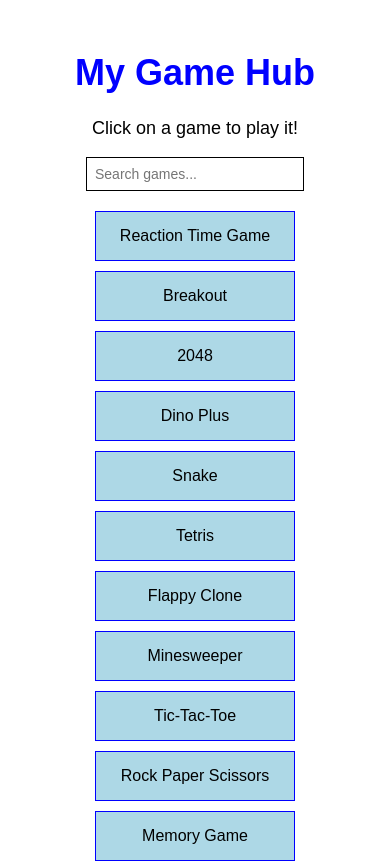
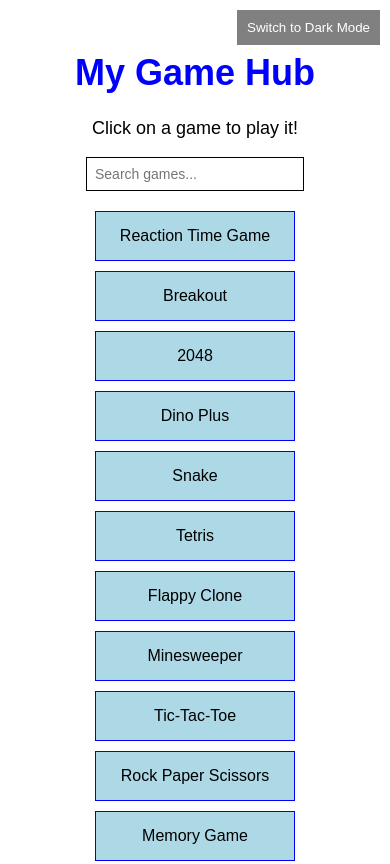
Before and after one commit to crepeguy1/Offline-Games, a plain HTML site: page Game_Hub.html in a window 390 px wide. Shown: the top 864 px of the page. Drawn offline with Linux system fonts and the light colour scheme.

Commit message:
Added light and dark mode toggle button to the Game Hub page

```diff
--- a/Game_Hub.html
+++ b/Game_Hub.html
@@ -21,6 +21,16 @@
       font-size: 18px;
     }
 
+    body.light-mode {
+      background-color: white;
+      color: black;
+    }
+
+    body.dark-mode {
+      background-color: #121212;
+      color: #ffffff;
+    }
+
     nav {
       display: flex;
       flex-wrap: wrap;
@@ -28,6 +38,18 @@
       gap: 10px;
       max-width: 800px;
       margin: 0 auto;
+    }
+
+
+    #modeToggle {
+      position: fixed;
+      top: 10px;
+      right: 10px;
+      padding: 10px;
+      background-color: gray;
+      color: white;
+      border: none;
+      cursor: pointer;
     }
 
     .game-button {
@@ -87,6 +109,7 @@
 
   <h1>My Game Hub</h1>
   <p>Click on a game to play it!</p>
+  <button class="toggle-btn" id="modeToggle">Toggle Dark Mode</button>
 
   <!-- i added a search box so you can find games easier -->
   <input type="text" id="search" placeholder="Search games...">
@@ -188,6 +211,38 @@
       });
     });
 
+    const modeToggle = document.getElementById('modeToggle');
+    const savedMode = localStorage.getItem('theme');
+
+    if (savedMode) {
+      document.body.classList.add(savedMode);
+    } else {
+      document.body.classList.add('light-mode');
+    }
+
+    function updateButtonText() {
+      if (document.body.classList.contains('dark-mode')) {
+        modeToggle.textContent = 'Switch to Light Mode';
+      } else {
+        modeToggle.textContent = 'Switch to Dark Mode';
+      }
+    }
+
+    updateButtonText();
+
+    modeToggle.addEventListener('click', () => {
+      document.body.classList.toggle('dark-mode');
+      document.body.classList.toggle('light-mode');
+
+      if (document.body.classList.contains('dark-mode')) {
+        localStorage.setItem('theme', 'dark-mode');
+      } else {
+        localStorage.setItem('theme', 'light-mode');
+      }
+
+      updateButtonText();
+    });
+
     // this function loads the games in the iframe - pretty cool huh?
     function loadGame(file) {
       const iframe = document.getElementById("gameFrame");
```
